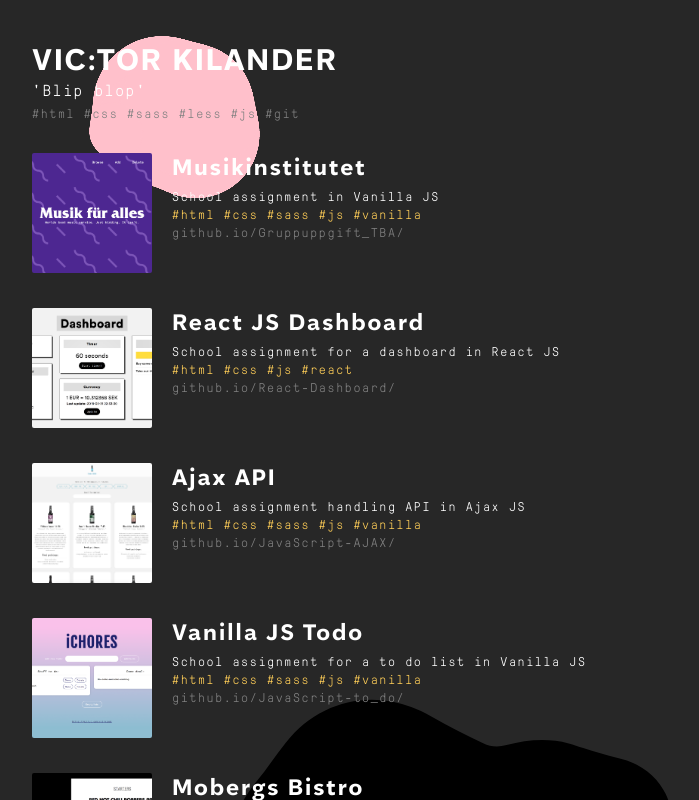
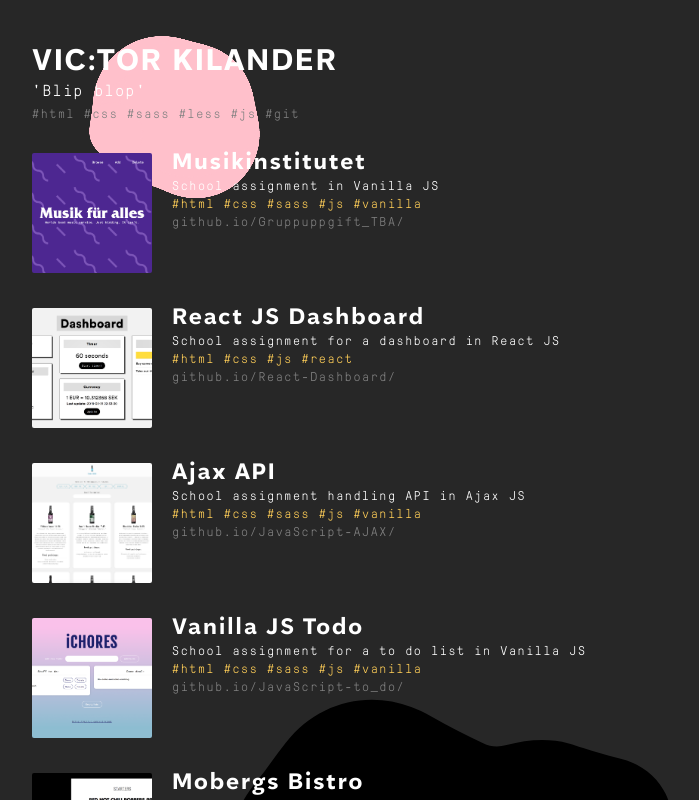
Before and after one commit to vctrklndr/Portfolio, a React (Create React App) app: page / in a window 1280 px wide. Shown: the top 800 px of the page, without its empty margins (98-797 px from the left). Built offline with nearby package versions, Linux system fonts and the light colour scheme.

Commit message:
Added heading modifer

```diff
--- a/src/Assets/Styles/Components/Atoms/heading.scss
+++ b/src/Assets/Styles/Components/Atoms/heading.scss
@@ -1,5 +1,8 @@
 .Heading {
   font-family: 'Aften Screen Bold';
+  &--h2 {
+    line-height: 1.1rem;
+  }
 }
 
 .Heading--altColor {
--- a/src/Components/PortfolioBlock.js
+++ b/src/Components/PortfolioBlock.js
@@ -11,7 +11,7 @@ function PortfolioBlock(props) {
         />
       </a>
       <div className="Portfolio-text">
-        <h2 className="Heading marginTz marginBsm">{props.title}</h2>
+        <h2 className="Heading Heading--h2 marginTz marginBsm">{props.title}</h2>
         <p className="textSmall marginVz">
           {props.description}
           <br />
```
